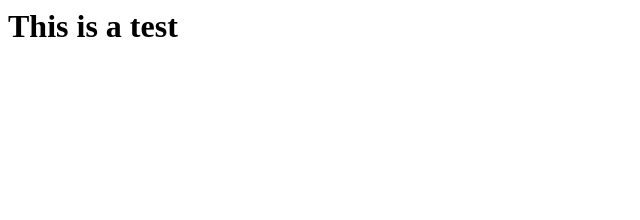
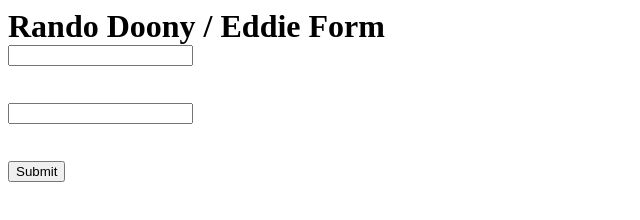
Before and after one commit to Doonism/eddieDoon, a plain HTML site: page index.html in a window 1280 px wide. Shown: the whole page, without its empty margins (0-640 px from the left). Drawn offline with Linux system fonts and the light colour scheme.

Commit message:
rando form

```diff
--- a/index.html
+++ b/index.html
@@ -1,3 +1,9 @@
 <h1>
-This is a test
+Rando Doony / Eddie Form
+
+<form>
+<input type="text"><br/><br/>
+<input type="text"><br/></br>
+<input type="submit">
+</form>
 </h1>
```
